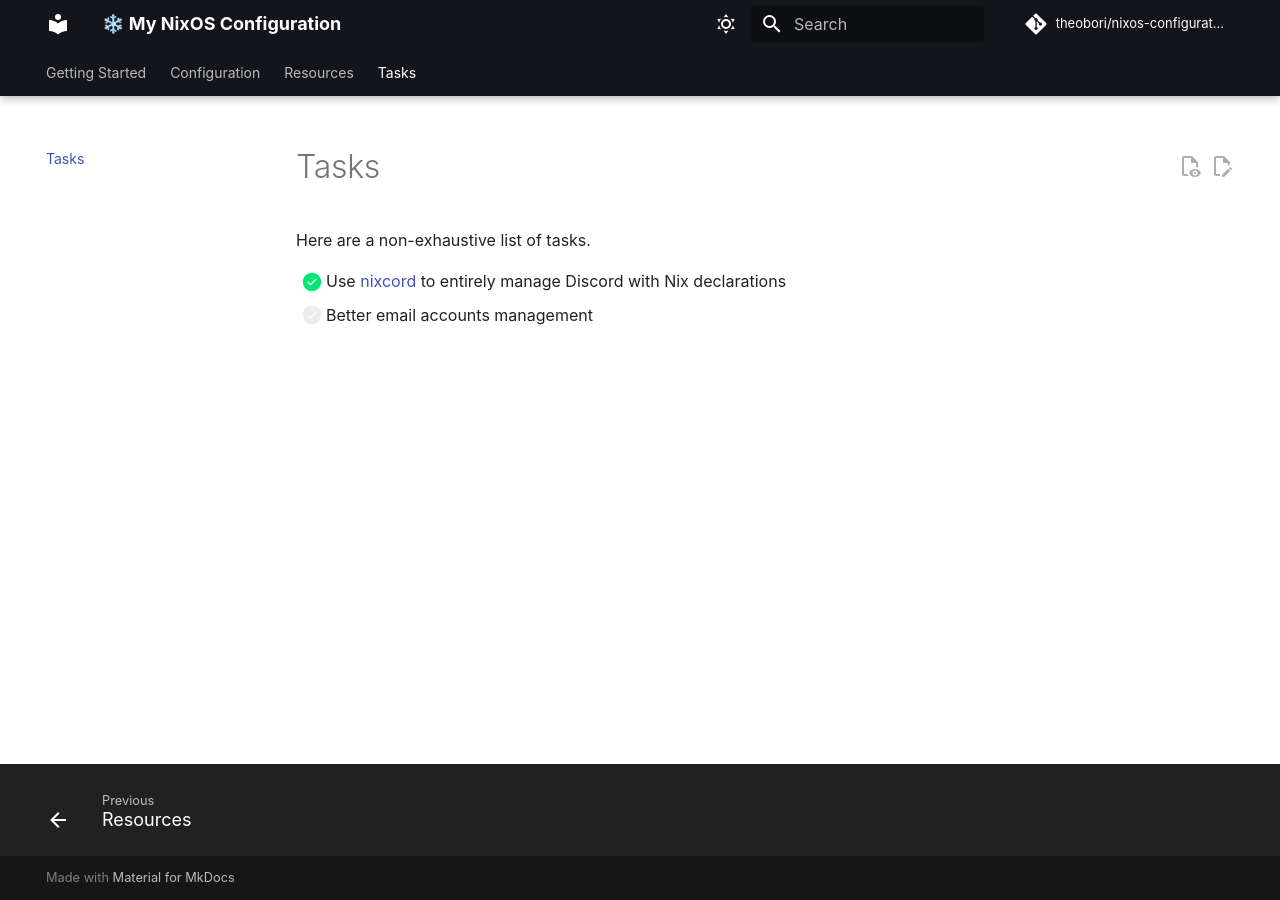
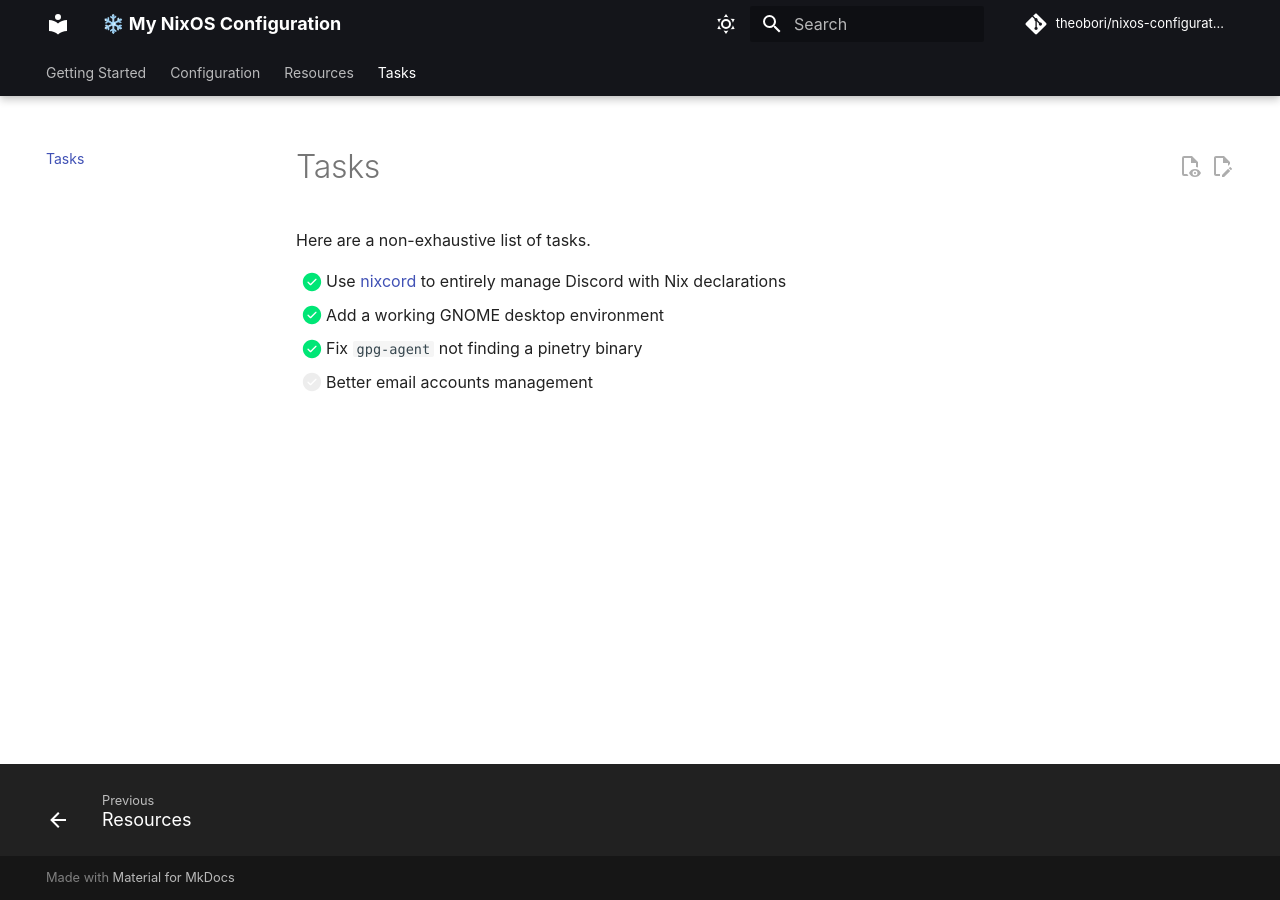
Before and after one commit to theobori/nixos-configuration, an MkDocs documentation site: the page built from docs/docs/tasks.md, in a window 1280 px wide. Built offline with MkDocs 1.6.1 and Material for MkDocs 9.7.7, drawn with Linux system fonts in a browser that asks for light colours; comment, search, counter and statistics services are not loaded.

Commit message:
🐛 (gpg): Fixed an issue with the gpg agent
It was not able to find a pinentry

```diff
--- a/docs/docs/tasks.md
+++ b/docs/docs/tasks.md
@@ -3,4 +3,6 @@
 Here are a non-exhaustive list of tasks.
 
 - [x] Use [nixcord](https://github.com/KaylorBen/nixcord) to entirely manage Discord with Nix declarations
+- [x] Add a working GNOME desktop environment
+- [x] Fix `gpg-agent` not finding a pinetry binary
 - [ ] Better email accounts management
```
Also changed, not shown: 1 other file.
